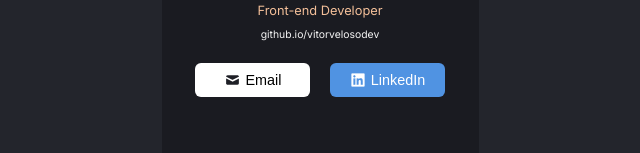
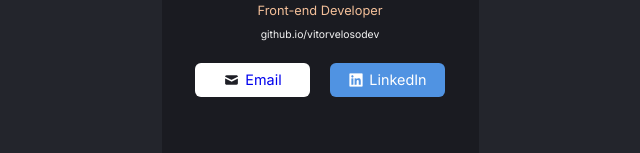
Before and after one commit to vitorvelosodev/React-Profile-Bar, a React (Vite) app: page / in a window 1280 px wide. Shown: the part 341-494 px from the top of the page, without its empty margins (320-960 px from the left). Built offline with nearby package versions, Linux system fonts and the light colour scheme.

Commit message:
added links

```diff
--- a/src/App.jsx
+++ b/src/App.jsx
@@ -8,7 +8,12 @@ function App() {
     <div className='page'>
       <ProfileInfo />
       <About />
-      <Footer />
+      <Footer
+        twitterUrl='https://www.twitter.com/VitorASV40'
+        facebookUrl='https://www.facebook.com/vitorasv'
+        instagramUrl='https://www.instagram.com/vitorasv'
+        githubUrl='https://vitorvelosodev.github.io'
+      />
     </div>
   );
 }
--- a/src/components/Button/Button.jsx
+++ b/src/components/Button/Button.jsx
@@ -1,8 +1,10 @@
-export function Button({ children, bg, fontColor, icon}) {
+export function Button(props) {
     return (
-        <button style={{backgroundColor: bg, color: fontColor}}>
-            <img src={icon} alt="" />
-            {children}
-        </button>
+        <a style={{backgroundColor: props.bg, color: props.fontColor}} href={props.url}>
+            <img src={props.icon} alt="" />
+            {props.children}
+        </a>
     )
 }
+
+// { children, bg, fontColor, icon }
--- a/src/components/Footer/Footer.css
+++ b/src/components/Footer/Footer.css
@@ -7,3 +7,8 @@ footer {
     gap: 24px;
     width: 100%;
 }
+
+.link-element {
+    width: 25px;
+    height: 25px;
+}
--- a/src/components/Footer/Footer.jsx
+++ b/src/components/Footer/Footer.jsx
@@ -4,13 +4,13 @@ import instagram from './../../assets/Instagram-Icon.png'
 import github from './../../assets/GitHub-Icon.png'
 import './Footer.css'
 
-export function Footer() {
+export function Footer(props) {
     return (
         <footer>
-            <img src={twitter} alt="Twitter logo" />
-            <img src={facebook} alt="Facebook logo" />
-            <img src={instagram} alt="Instagram logo" />
-            <img src={github} alt="Github logo" />
+            <a className='link-element' href={props.twitterUrl}><img src={twitter} alt="Twitter logo" /></a>
+            <a className='link-element' href={props.facebookUrl}><img src={facebook} alt="Facebook logo" /></a>
+            <a className='link-element' href={props.instagramUrl}><img src={instagram} alt="Instagram logo" /></a>
+            <a className='link-element' href={props.githubUrl}><img src={github} alt="Github logo" /></a>
         </footer>
     )
 }
--- a/src/components/ProfileInfo/ProfileInfo.css
+++ b/src/components/ProfileInfo/ProfileInfo.css
@@ -36,7 +36,8 @@ h4 {
     justify-content: center;
 }
 
-button {
+a {
+    text-decoration: none;
     display: flex;
     justify-content: center;
     align-items: center;
--- a/src/components/ProfileInfo/ProfileInfo.jsx
+++ b/src/components/ProfileInfo/ProfileInfo.jsx
@@ -11,8 +11,20 @@ export function ProfileInfo() {
             <h2>Front-end Developer</h2>
             <h4>github.io/vitorvelosodev</h4>
             <div className='buttons'>
-                <Button bg='#FFFFFF' icon={mailIcon} fontColor='#black'>Email</Button>
-                <Button bg='#5093E2' icon={linkedinIcon} fontColor='#FFFFFF'>LinkedIn</Button>
+                <Button
+                    bg='#FFFFFF'
+                    icon={mailIcon}
+                    fontColor='#black'
+                    url='mailto:vitorvelosodev@gmail.com'>
+                        Email
+                </Button>
+                <Button
+                    bg='#5093E2'
+                    icon={linkedinIcon}
+                    fontColor='#FFFFFF'
+                    url='https://www.linkedin.com/in/vitorasv'>
+                        LinkedIn
+                </Button>
             </div>
         </div>
     );
```
